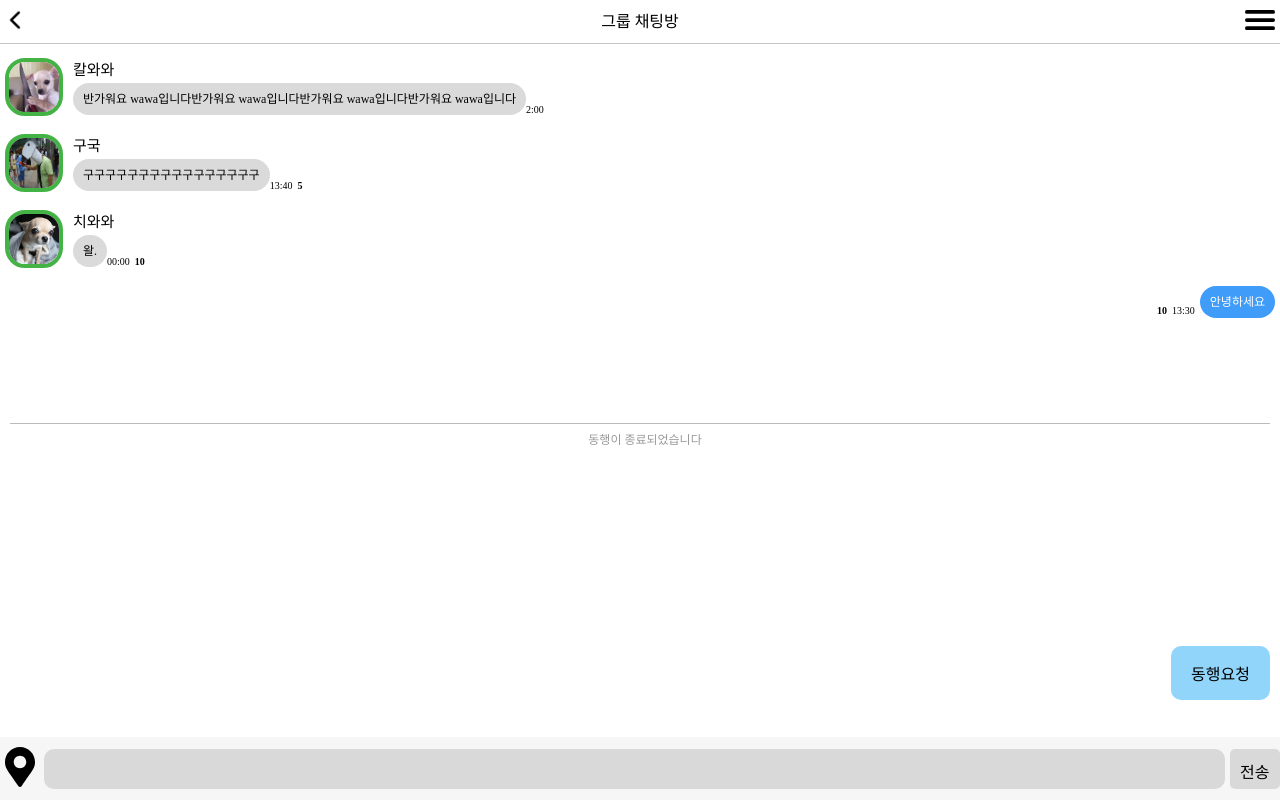
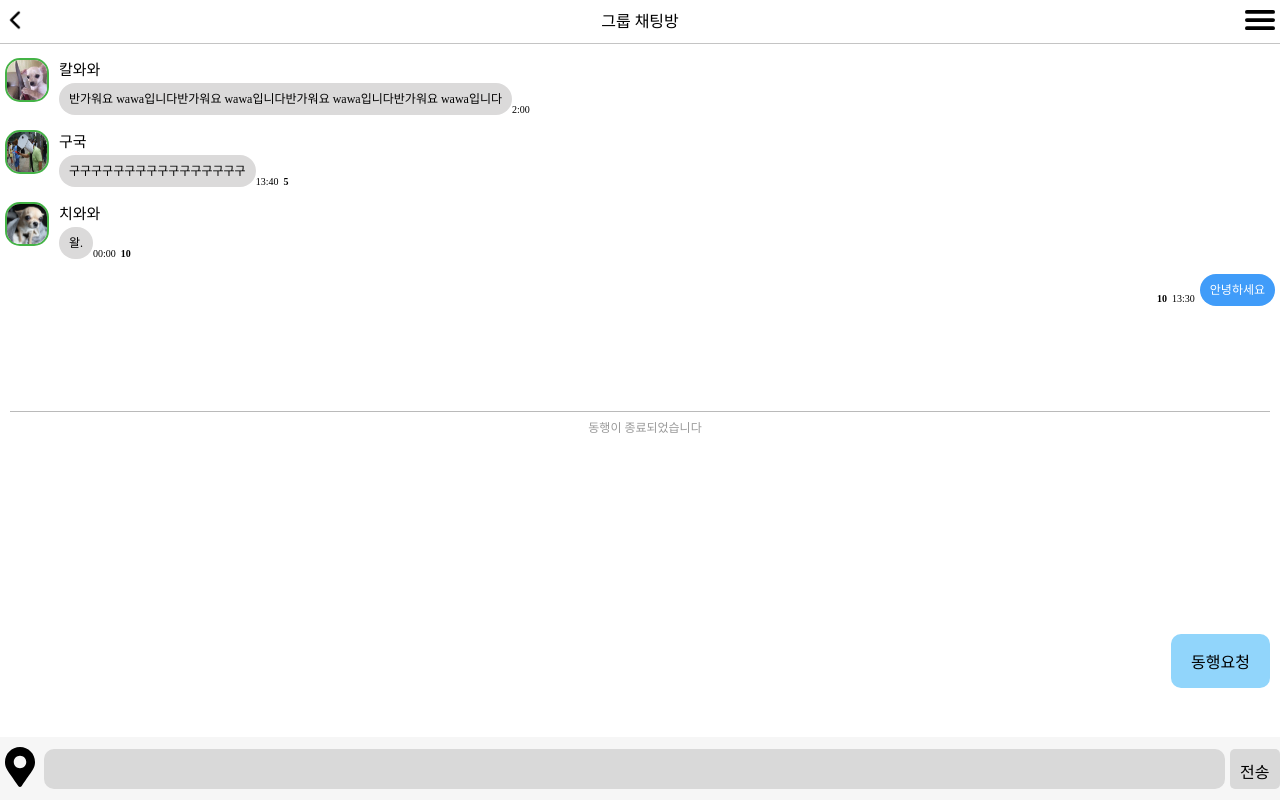
Before and after one commit to MZ-PEOPLE/Tripbuddy-project, a Next.js app: page /chat/chatroom in a window 1280 px wide. Built offline with nearby package versions, Linux system fonts and the light colour scheme.

Commit message:
design:채팅창 프로필 이미지 크기 변경

```diff
--- a/components/chatroom/ChatRoom.module.css
+++ b/components/chatroom/ChatRoom.module.css
@@ -1,8 +1,8 @@
 .profileImg {
-    width: 50px;
-    height: 50px;
-    border-radius: 20px;
-    border: 4px solid rgb(68, 179, 70);
+    width: 40px;
+    height: 40px;
+    border-radius: 15px;
+    border: 2px solid rgb(68, 179, 70);
     margin-top: 15px;
     margin-left: 5px;
 }
```
